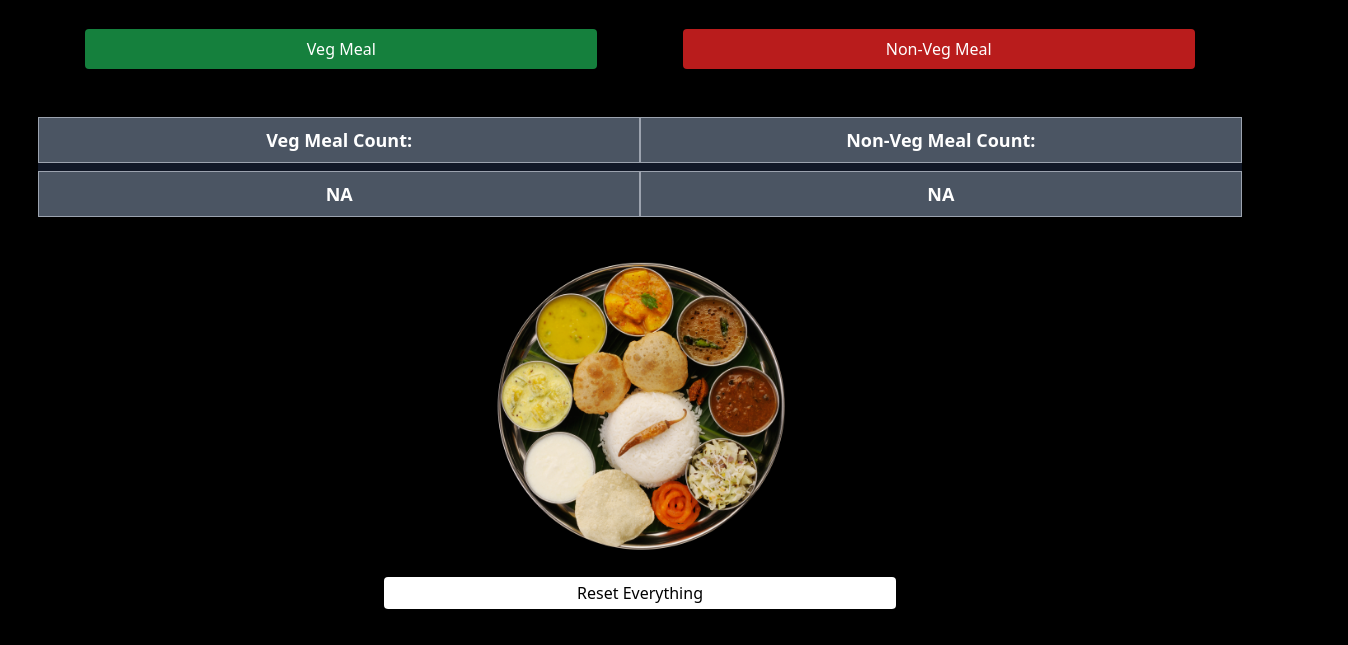
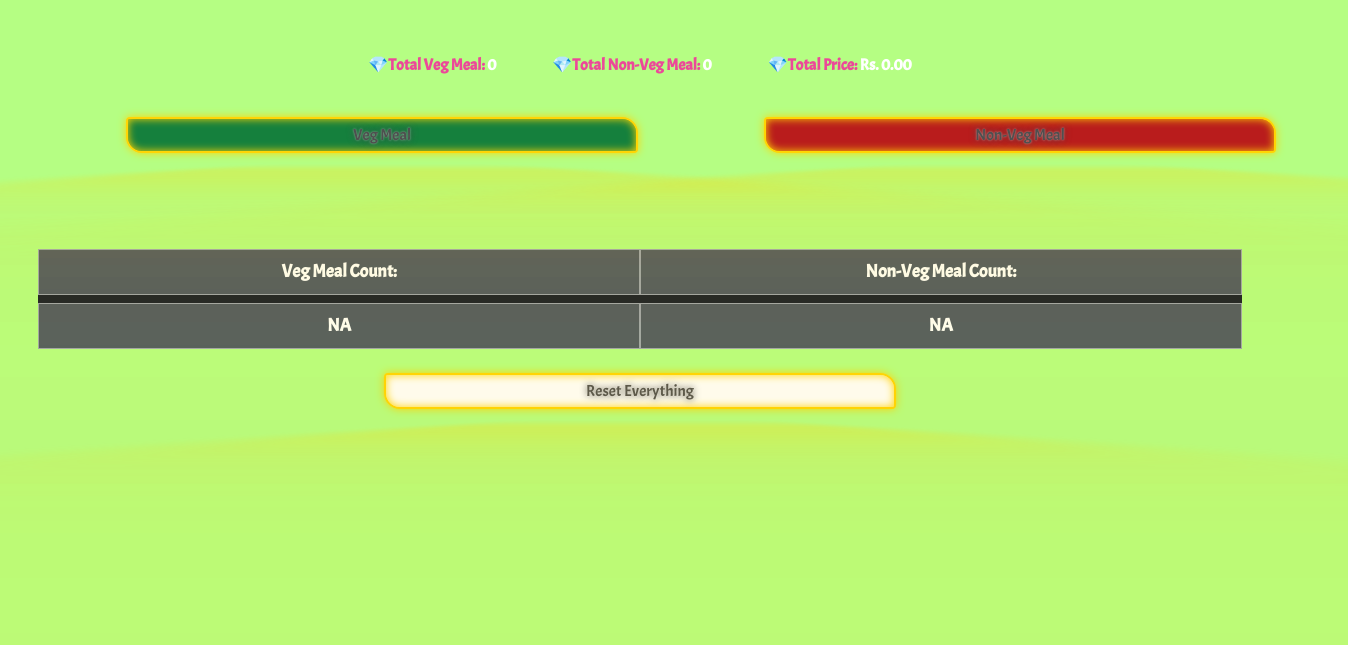
Before and after one commit to ArshadAman/CanteenManagement, a website built with Vite: page index.html in a window 1280 px wide. Shown: the part 155-800 px from the top of the page, 1348 px wide, since content can reach past the window. Built offline with nearby package versions, Linux system fonts and the light colour scheme; a web font is replaced by a local one.

Commit message:
modified UI

```diff
--- a/index.html
+++ b/index.html
@@ -6,25 +6,26 @@
     <meta http-equiv="X-UA-Compatible" content="IE=edge">
     <meta name="viewport" content="width=device-width, initial-scale=1.0">
     <link rel="stylesheet" href="/style.css">
+    <link href="https://fonts.googleapis.com/css2?family=Acme&family=Finlandica:ital@1&family=Merriweather+Sans&family=Montserrat&family=Sacramento&display=swap" rel="stylesheet">
     <title>Hotel Management</title>
 </head>
 
-<body class="bg-black">
+<body class="bg-black" style="background-color: #B5FE83;">
 
-    <h1 class="text-4xl font-semibold text-center px-2 py-5 text-white">Hotel Management</h1>
+    <h1 class="text-4xl font-semibold text-center px-2 py-5 text-white text "> <img class="thali" src="images/thali.png" style="width: 50px;"> Hotel Management</h1>
 
     <div class="total-details text-pink-500 font-bold flex justify-center space-x-6 py-10 px-8">
-        <p class="totalVeg">Total Veg Meal: <span class="text-white" id="total-veg">0</span></p>
-        <p class="totalVeg">Total Non-Veg Meal: <span class="text-white" id="total-nonveg">0</span></p>
-        <p class="totalVeg">Total Price: <span class="text-white">Rs. <span id="total-price">0.00</span></span></p>
+        <p class="totalVeg">💎Total Veg Meal: <span class="text-white" id="total-veg">0</span></p>
+        <p class="totalVeg">💎Total Non-Veg Meal: <span class="text-white" id="total-nonveg">0</span></p>
+        <p class="totalVeg">💎Total Price: <span class="text-white">Rs. <span id="total-price">0.00</span></span></p>
     </div>
 
     <!-- ..........Buttons to add the meal...............  -->
 
-    <div class="btns flex justify-evenly px-1 space-x-1">
-        <button class="veg px-5 w-[40vw] py-2 bg-green-700 text-white rounded" id="veg-btn" onclick="AddData(this.id)"
+    <div class="btns flex justify-evenly px-1 space-x-1 center">
+        <button class="veg px-5 w-[40vw] py-2 bg-green-700 text-white rounded neon-button" id="veg-btn" onclick="AddData(this.id)"
             onload="show(this.id)">Veg Meal</button>
-        <button class="non-veg px-5 py-2 bg-red-700 text-white rounded w-[40vw]" id="non-btn" onclick="AddData(this.id)"
+        <button class="non-veg px-5 py-2 bg-red-700 text-white rounded w-[40vw] neon-button" id="non-btn" onclick="AddData(this.id)"
             onload="show(this.id)">Non-Veg Meal</button>
     </div>
 
@@ -33,32 +34,28 @@
         <div class="HeadingTable pt-12 rounded">
             <div class="grid grid-cols-2 grid-flow-col border-gray-900 border-b-8">
                 <h1
-                    class="text-center font-bold text-lg border py-2 px-1 border-gray-400 bg-gray-600 text-white w-[47vw]">
+                    class="text-center font-bold text-lg border py-2 px-1 border-gray-400 bg-gray-600 text-white w-[47vw] text2">
                     Veg Meal Count: </h1>
                 <h1
-                    class="text-center font-bold text-lg border py-2 px-1 border-gray-400 bg-gray-600 text-white w-[47vw]">
+                    class="text-center font-bold text-lg border py-2 px-1 border-gray-400 bg-gray-600 text-white w-[47vw] text2">
                     Non-Veg Meal Count: </h1>
             </div>
         </div>
         <div class="HeadingTable rounded">
             <div class="grid grid-cols-2 grid-flow-col">
-                <h1 class="text-center font-bold text-lg border py-2 px-1 border-gray-400 bg-gray-600 text-white w-[47vw]"
+                <h1 class="text-center font-bold text-lg border py-2 px-1 border-gray-400 bg-gray-600 text-white w-[47vw] text2"
                     id="veg">
                     NA</h1>
-                <h1 class="text-center font-bold text-lg border py-2 px-1 border-gray-400 bg-gray-600 text-white w-[47vw]"
+                <h1 class="text-center font-bold text-lg border py-2 px-1 border-gray-400 bg-gray-600 text-white w-[47vw] text2"
                     id="non-veg">
                     NA</h1>
             </div>
         </div>
     </div>
 
-    <div class="image flex justify-center">
-        <img src="/images/thali.png" alt="Thali Image" class="md:h-[300px]">
-    </div>
-
     <!-- ........................Reset Button...................  -->
-    <div class="reset py-5 flex justify-center">
-        <button class="px-2 py-1 bg-white text-black rounded w-[40vw]" id="reset-btn" onclick="resetData()">Reset Everything</button>
+    <div class="reset py-5 flex justify-center center">
+        <button class="px-2 py-1 bg-white text-black rounded w-[40vw] neon-button " id="reset-btn" onclick="resetData()">Reset Everything</button>
     </div>
 
     <script src="/index.js" type="module"></script>
--- a/style.css
+++ b/style.css
@@ -1,3 +1,116 @@
 @tailwind base;
 @tailwind components;
 @tailwind utilities;
+
+.center{
+    text-align: center;
+    padding-top: 2em;
+}
+
+.bg-blac{
+    color: #FFABE1;
+}
+
+.totalVeg
+{
+    text-align: center;
+    padding: 1em;
+    font-family: Acme,Finlandica,Merriweather,sans-serif;
+}
+
+:root{
+    --clr-neon:#ffd504;
+    --clr-bg:hsl(0, 0%, 0%);
+}
+
+*::before
+*::after{
+  box-sizing: border-box;
+}
+
+.neon-button {
+font-family: Acme,Finlandica,Merriweather,sans-serif;
+text-align: center;
+margin: auto;
+top: -3em;
+padding-left:2em;
+padding-right: 2em;
+  color: var(--clr-neon);
+  display:inline-block;
+  cursor: pointer;
+  text-decoration : none;
+color : #4f4f4f;
+border : #ffd504 0.125em solid;
+border-radius:0.25em 1em;
+padding: 0.25em 1em;
+
+
+text-shadow: 0 0 0.125em
+ hsl(0 0% 100% / 0.5), 0 0 0.45em currentcolor;
+
+box-shadow: inset 0 0 0.5em
+ 0 var(--clr-neon),
+  0 0 0.5em 0 var(--clr-neon);
+position: relative;
+}
+
+.neon-button::before {
+  pointer-events: none;
+content:"";
+position: absolute;
+background: var(--clr-neon);
+top: 120%;
+left: 0;
+width: 100%;
+height: 100%;
+transform: perspective(1em)
+rotateX(40deg) scale(1, 0.35);
+filter: blur(2em);
+opacity: 0.7;
+}
+
+.neon-button::after {
+content:"";
+position: absolute;
+top: 0;
+bottom: 0;
+left: 0;
+right: 0;
+box-shadow: 0 0 2em 0.5em var(--clr-neon);
+opacity: 0;
+background-color: var(--clr-neon);
+border-radius: 0.25em 1em;
+z-index: -1;
+transition: opacity 100ms linear;
+}
+
+.neon-button:hover,
+.neon-button:focus {
+color: var(--clr-bg);
+text-shadow: none;
+}
+
+.neon-button:hover::before,
+.neon-button:focus::before {
+  opacity: 1;
+}
+.neon-button:hover::after,
+.neon-button:focus::after {
+  opacity: 1;
+}
+
+.text {
+  font-family:Acme,Finlandica,Merriweather,sans-serif;
+  color: #f0a10d;
+  -webkit-text-stroke: 0.25px #f0a10d;
+  padding-left: 2em;
+}
+
+.text2 {
+font-family:Acme,Finlandica,Merriweather,sans-serif;
+text-align: center;
+}
+
+.thali {
+padding-top: 1em;
+}
```
